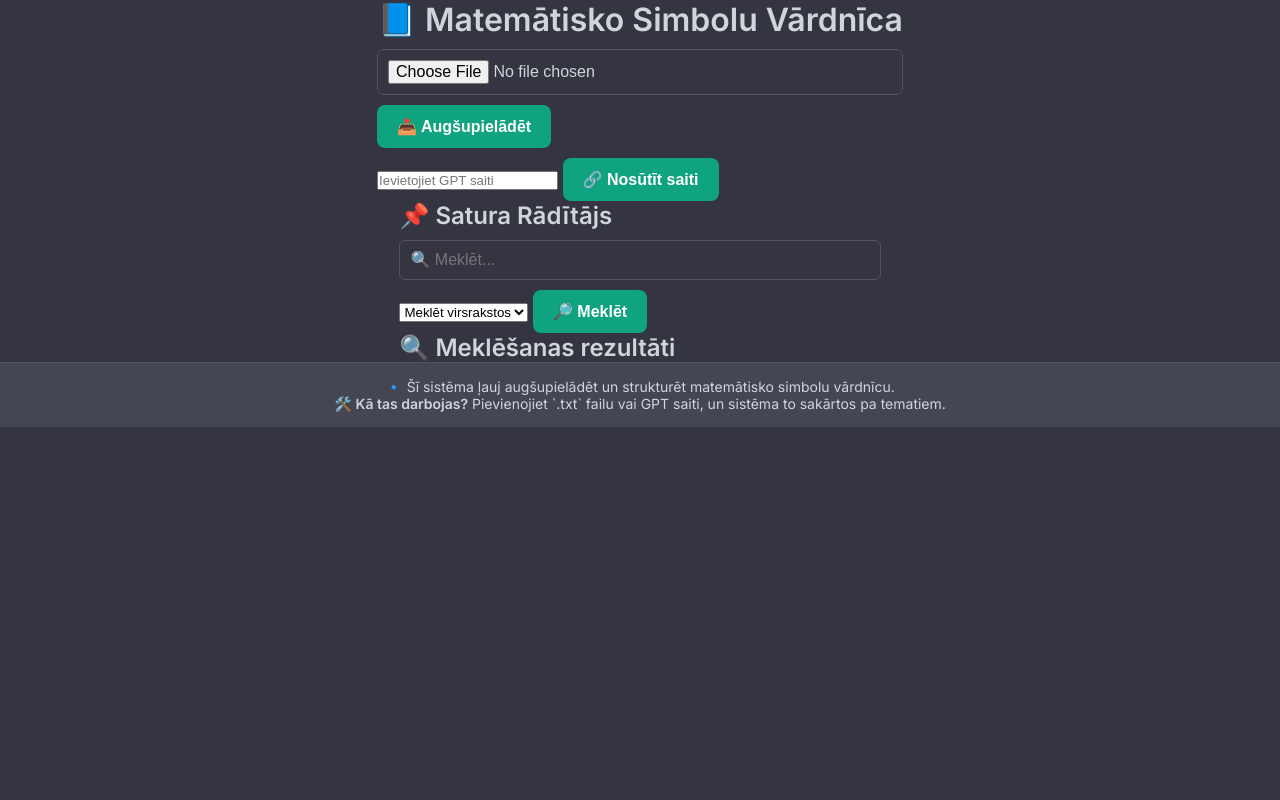
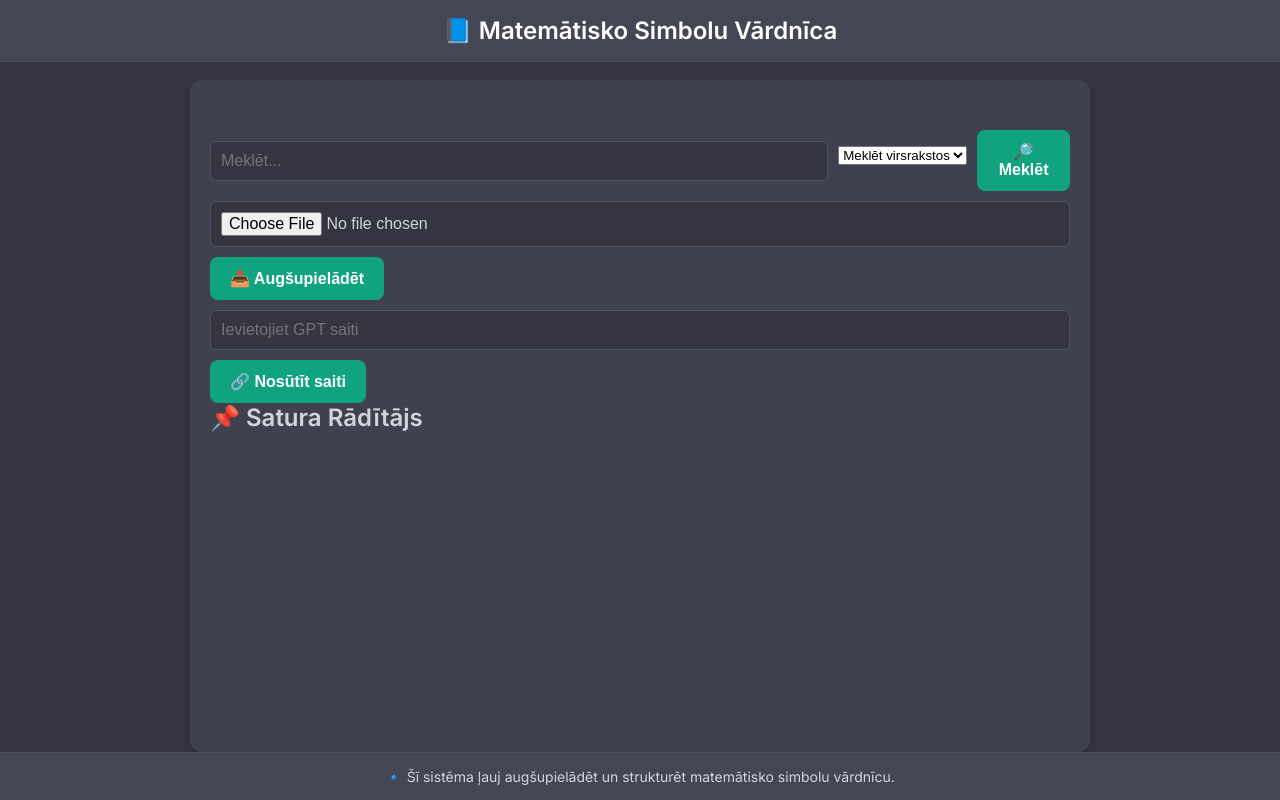
Before and after one commit to artuuursliepins/arturavardnica, a Flask app: page / in a window 1280 px wide. Run offline with Flask 2, Linux system fonts and the light colour scheme.

Commit message:
Update index.html

```diff
--- a/templates/index.html
+++ b/templates/index.html
@@ -4,49 +4,41 @@
     <meta charset="UTF-8">
     <meta name="viewport" content="width=device-width, initial-scale=1.0">
     <title>Matemātisko Simbolu Vārdnīca</title>
-    <link rel="stylesheet" href="/static/style.css">
-    <script src="/static/script.js" defer></script>
+    <link rel="stylesheet" href="{{ url_for('static', filename='style.css') }}">
+    <script src="{{ url_for('static', filename='script.js') }}" defer></script>
 </head>
 <body>
-    <header>
-        <h1>📘 Matemātisko Simbolu Vārdnīca</h1>
-        <form id="uploadForm" enctype="multipart/form-data">
-            <input type="file" id="fileInput" accept=".txt">
-            <button type="submit">📤 Augšupielādēt</button>
-        </form>
-        <form id="urlForm">
-            <input type="url" id="urlInput" placeholder="Ievietojiet GPT saiti">
-            <button type="submit">🔗 Nosūtīt saiti</button>
-        </form>
+    <header class="header">
+        📘 Matemātisko Simbolu Vārdnīca
     </header>
 
-    <main>
+    <main class="container">
+        <!-- 🔍 Meklēšanas sistēma -->
+        <div class="search-container">
+            <input type="text" id="searchInput" placeholder="Meklēt...">
+            <select id="searchType">
+                <option value="titles">Meklēt virsrakstos</option>
+                <option value="content">Meklēt saturā</option>
+            </select>
+            <button onclick="performSearch()">🔎 Meklēt</button>
+        </div>
+        <div id="searchResults" class="search-results"></div>
+
+        <!-- 📤 Failu augšupielāde un GPT saite -->
+        <input type="file" id="fileInput" accept=".txt">
+        <button onclick="uploadFile()">📤 Augšupielādēt</button>
+        <input type="text" id="gptUrlInput" placeholder="Ievietojiet GPT saiti">
+        <button onclick="submitGPTUrl()">🔗 Nosūtīt saiti</button>
+
+        <!-- 📌 Satura Rādītājs -->
         <section>
             <h2>📌 Satura Rādītājs</h2>
-            <nav>
-                <input type="text" id="searchInput" placeholder="🔍 Meklēt...">
-                <select id="searchType">
-                    <option value="titles">Meklēt virsrakstos</option>
-                    <option value="content">Meklēt saturā</option>
-                </select>
-                <button id="searchButton">🔎 Meklēt</button>
-                <ul id="symbolList">
-                    <!-- Dinamiski pievienoti tēmu bloki -->
-                </ul>
-            </nav>
-        </section>
-
-        <section id="searchResults" class="hidden">
-            <h2>🔍 Meklēšanas rezultāti</h2>
-            <ul id="resultsList">
-                <!-- Šeit tiks pievienoti meklēšanas rezultāti -->
-            </ul>
+            <ul id="symbolList"></ul>
         </section>
     </main>
 
     <footer>
-        <p>🔹 Šī sistēma ļauj augšupielādēt un strukturēt matemātisko simbolu vārdnīcu.</p>
-        <p>🛠️ <strong>Kā tas darbojas?</strong> Pievienojiet `.txt` failu vai GPT saiti, un sistēma to sakārtos pa tematiem.</p>
+        🔹 Šī sistēma ļauj augšupielādēt un strukturēt matemātisko simbolu vārdnīcu.
     </footer>
 </body>
 </html>
```
